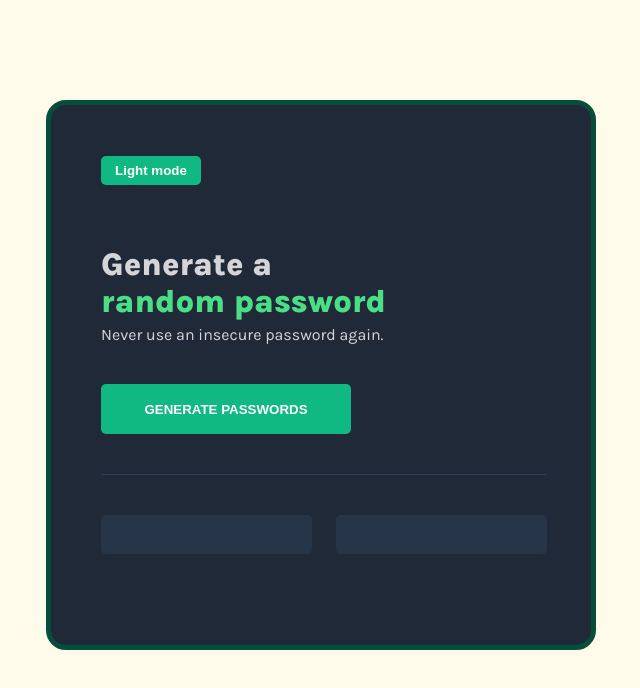
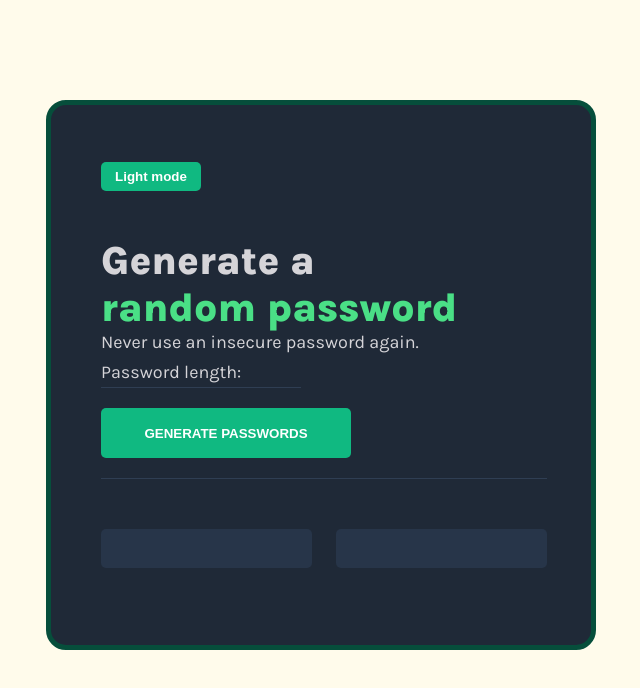
Before and after one commit to AirFish123/PasswordGenerator, a plain HTML site: page index.html in a window 1280 px wide. Both pictures are taken after a click on the button "Dark mode". Shown: the whole page, without its empty margins (319-959 px from the left). Drawn offline with Linux system fonts and the light colour scheme.

Commit message:
Updated code

```diff
--- a/index.css
+++ b/index.css
@@ -2,7 +2,7 @@
 body {
     background-color: #FFFBEB;
     color: black;
-    font-family: 'Karla'; font-size: 20;
+    font-family: 'Karla'; font-size: 20px;
     font-weight: Regular;
     display:flex;
     justify-content: center;
@@ -11,14 +11,14 @@ body {
 }
 
 h1 {
-    font-size: 40;
+    font-size: 40px;
     font-weight:800;
     margin-bottom: 0px;
 }
 
 p {
-    margin-top: 5px;
-    margin-bottom: 40px;
+    margin-top: 0px;
+    margin-bottom: 5px;
     color: #6B7280;
 }
 
@@ -27,19 +27,64 @@ p {
 }
 
 #copy-password-text {
-    margin-bottom: 20px;
+    margin-bottom: 30px;
     margin-top:0px;
     padding: 0px;
     box-sizing: border-box;
     height: 20px;
 }
 
+.number-field {
+    margin-top: 0px;
+    margin-bottom: 20px;
+    width: 200px;
+    height: 29px;
+    display: flex;
+    justify-content:start;
+    align-items: center;
+    border-bottom: 1px solid #D5D4D8;
+}
+
+.number-field-dark {
+    border-bottom: 1px solid #2F3E53;
+}
+
+.number-input {
+    width: 35px;
+    height: 24px;
+    margin-left: 10px;
+    border: none;
+    text-align: center;
+    font-family:'Karla';
+    font-size: 20px;
+    font-weight:500;
+    background-color: #ECFDF5;
+    color: #6B7280;
+}
+
+.number-input-dark {
+    background-color:#1F2937;
+    color:#D5D4D8;
+}
+
+.password-length-text {
+    height: 19px;
+    color: #6B7280;
+}
+
+.password-length-text-dark {
+    color: #D5D4D8;
+}
+
+
+
+
 .body-div {
     background-color: #ECFDF5;
     border: 5px solid #064E3B;
     border-radius: 20px;
     color: black;
-    font-family: 'Karla'; font-size: 22;
+    font-family: 'Karla'; font-size: 18px;
     display: flex;
     flex-direction: column;
     align-items: start;
@@ -60,7 +105,7 @@ button {
     color: white;
     border: none;
     border-radius: 5px;
-    margin-bottom: 40px;
+    margin-bottom: 20px;
     height: 50px;
     width: 250px;
     font-weight:900;
@@ -89,9 +134,6 @@ button:hover {
     height: 29px;
     background-color: #1F2937;
     color: #D5D4D8;
-    position: relative;
-    overflow: hidden;
-    z-index: 1;
     font-weight:900;
 }
 
@@ -119,7 +161,7 @@ button:hover {
 
 .generated-password-block-dark {
     border-top: 1px solid #2F3E53;
-    margin: 0px;
+    margin-top: 0px;
     padding: 0px;
 }
 
--- a/index.html
+++ b/index.html
@@ -12,10 +12,17 @@
 
     <body>
         <div class="body-div">
+
             <button class="theme-button" onclick="modeDarkLight()"></button>
             <h1>Generate a <span id="h1Style">random password</span></h1>
             <p>Never use an insecure password again.</p>
+
+            <div class="number-field">
+                <p class="password-length-text">Password length:</p>
+                <input type="number" class="number-input" id="number-input-id" min="5" max="20" >
+            </div>
             <button id="generate-password-button" onclick="generatePasswords()"></button>
+
 
             <div class="generated-password-block">
                 <div id="copy-password-container">
--- a/index.js
+++ b/index.js
@@ -5,13 +5,16 @@ const characters = ["A","B","C","D","E","F","G","H","I","J","K","L","M","N",
 "^","&","*","(",")","_","-","+","=","{","[","}","]",",","|",":",";","<",">",
 ".","?","/"];
 
-let passwordLength = 15
+
 
 
 let themeBtn = document.querySelector(".theme-button")
 
 let passwordOne = document.getElementById("password-one")
 let passwordTwo = document.getElementById("password-two")
+let numberInput = document.getElementById("number-input-id")
+
+
 
 let copyMessage = document.getElementById("copy-password-text")
 
@@ -40,14 +43,25 @@ function modeDarkLight() {
     let paragraph2 = document.getElementById("copy-password-text")
     paragraph2.classList.toggle("p-dark-mode")
 
+    let numberDark = document.querySelector(".number-input")
+    numberDark.classList.toggle("number-input-dark")
+
     let toggleDark = bodyDiv.querySelector(".theme-button")
     toggleDark.classList.toggle("theme-button-dark")
+
+
+    let pwlengthDark = bodyDiv.querySelector(".password-length-text")
+    pwlengthDark.classList.toggle("password-length-text-dark")
+
+    let numfieldDark = bodyDiv.querySelector(".number-field")
+    numfieldDark.classList.toggle("number-field-dark")
 
     let passwordBorder = bodyDiv.querySelector(".generated-password-block")
     passwordBorder.classList.toggle("generated-password-block-dark")
 }
 
 function generatePasswords() {
+
     copyMessage.textContent = "Click on password to copy"
     passwordOne.textContent = ""
     passwordTwo.textContent = ""
@@ -62,11 +76,19 @@ function generatePasswords() {
 // Click on password to copy
 
 function generateRandomPassword() {
-    for (i = 0; i < passwordLength; i++) {
-        let passwordOneCharacter = Math.floor(Math.random()*characters.length)
-        let passwordTwoCharacter = Math.floor(Math.random()*characters.length)
-        passwordOne.textContent += characters[passwordOneCharacter]
-        passwordTwo.textContent += characters[passwordTwoCharacter]
+    let passwordLength = numberInput.value
+
+    if (passwordLength <= 0) {
+        copyMessage.textContent ="Set password length"
+
+    } else {
+        for (i = 0; i < passwordLength; i++) {
+            let passwordOneCharacter = Math.floor(Math.random()*characters.length)
+            let passwordTwoCharacter = Math.floor(Math.random()*characters.length)
+            passwordOne.textContent += characters[passwordOneCharacter]
+            passwordTwo.textContent += characters[passwordTwoCharacter]
+
+        }
 
     }
 }
```
